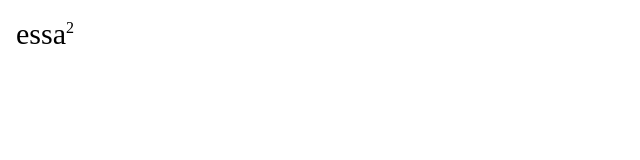
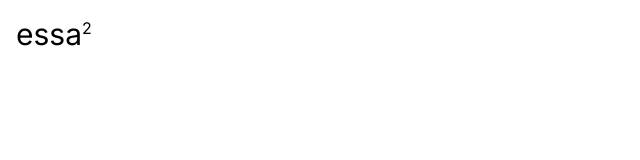
Before and after one commit to icerty-gg/icerty, a Next.js app in the folder apps/client/: page / in a window 1280 px wide. Shown: the top 160 px of the page, without its empty margins (0-640 px from the left). Built offline with nearby package versions, Linux system fonts and the light colour scheme.

Commit message:
add: added inter font

```diff
--- a/apps/client/app/layout.tsx
+++ b/apps/client/app/layout.tsx
@@ -1,8 +1,15 @@
 import '../styles/globals.css'
+import { Inter } from '@next/font/google'
+
+const inter = Inter({
+  subsets: ['latin'],
+  weight: ['400', '700'],
+  variable: '--font-inter'
+})
 
 const RootLayout = ({ children }: { readonly children: React.ReactNode }) => {
   return (
-    <html>
+    <html className={`${inter.variable} font-sans`} lang='en'>
       <body>{children}</body>
     </html>
   )
--- a/apps/client/pages/_app.tsx
+++ b/apps/client/pages/_app.tsx
@@ -1,16 +1,8 @@
-import { Inter } from '@next/font/google'
-
 import type { AppProps } from 'next/app'
-
-const inter = Inter({
-  subsets: ['latin'],
-  weight: ['400', '700'],
-  variable: '--font-inter'
-})
 
 const MyApp = ({ Component, pageProps }: AppProps) => {
   return (
-    <main className={`${inter.variable} font-sans`}>
+    <main>
       <Component {...pageProps} />
     </main>
   )
```
